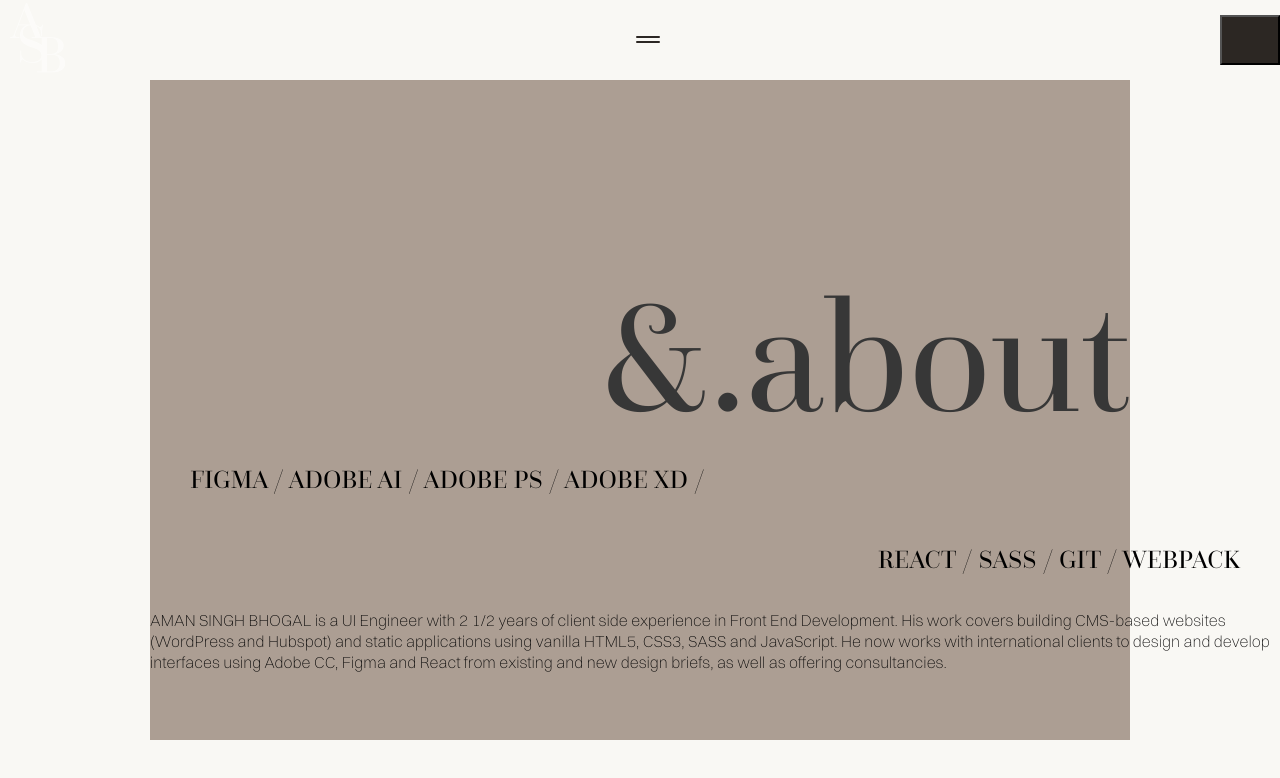
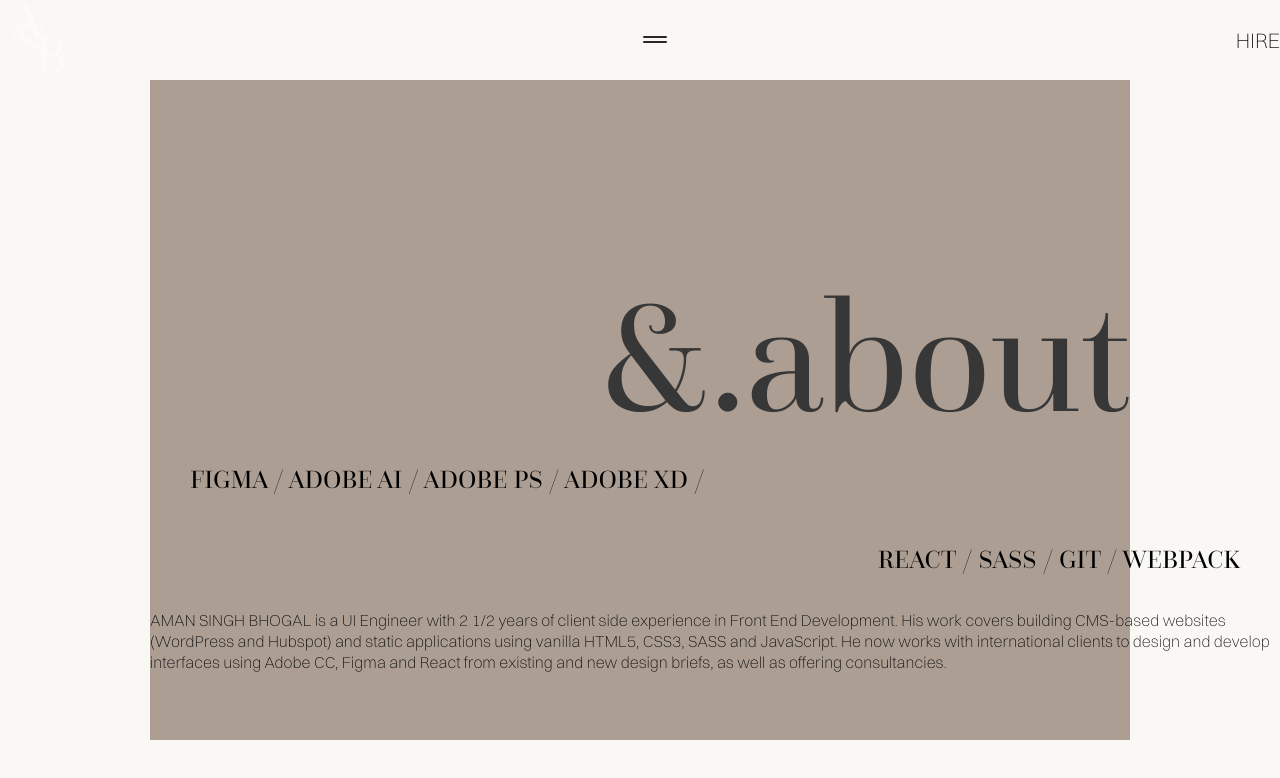
Before and after one commit to asbhogal/Personal-Portfolio-Site, a React app: page /about in a window 1280 px wide. Shown: the top 778 px of the page. Built offline with nearby package versions, Linux system fonts and the light colour scheme.

Commit message:
further changes to content and styling

```diff
--- a/src/components/Header.jsx
+++ b/src/components/Header.jsx
@@ -20,8 +20,7 @@
                             <span className={ navOpen ? "LineBottom Spin" : "LineBottom" }></span>
                         </div>
                     </div>
-                    <button className="HeaderCTAButton"></button>
-
+                    <a className="HireCTAHeader" href="mailto:business@amansinghbhogal.com">Hire</a>
                 </div>
                 <div
                     className="NavOverlay"
--- a/src/scss/_partials/_components/_header.scss
+++ b/src/scss/_partials/_components/_header.scss
@@ -80,10 +80,12 @@
     background-color: $White;
 }
 
-.HeaderCTAButton {
-    width: 60px;
-    height: 50px;
-    background: #2C2723;
+.HireCTAHeader {
+    font-family: 'Switzer', sans-serif;
+    font-size: 21px;
+    text-transform: uppercase;
+    text-decoration: none;
+    color: $Black;
 }
 
 
--- a/src/scss/_partials/_components/_navmenu.scss
+++ b/src/scss/_partials/_components/_navmenu.scss
@@ -33,6 +33,7 @@
         width: 100%;
         justify-content: center;
         align-items: center;
+        padding: 10px 0;
         > * {
             display: flex;
         }
@@ -42,9 +43,16 @@
             list-style-type: none;
             font-family: 'Switzer', sans-serif;
             text-transform: uppercase;
-            li > a {
-                text-decoration: none;
-                color: $Black;
+            li {
+                transition: $Transition-03;;
+                &:hover {
+                    transform: translateY(-2px);
+                    transition: $Transition-03;;
+                }
+                a {
+                    text-decoration: none;
+                    color: $Black;
+                }
             }
         }
     }
```
